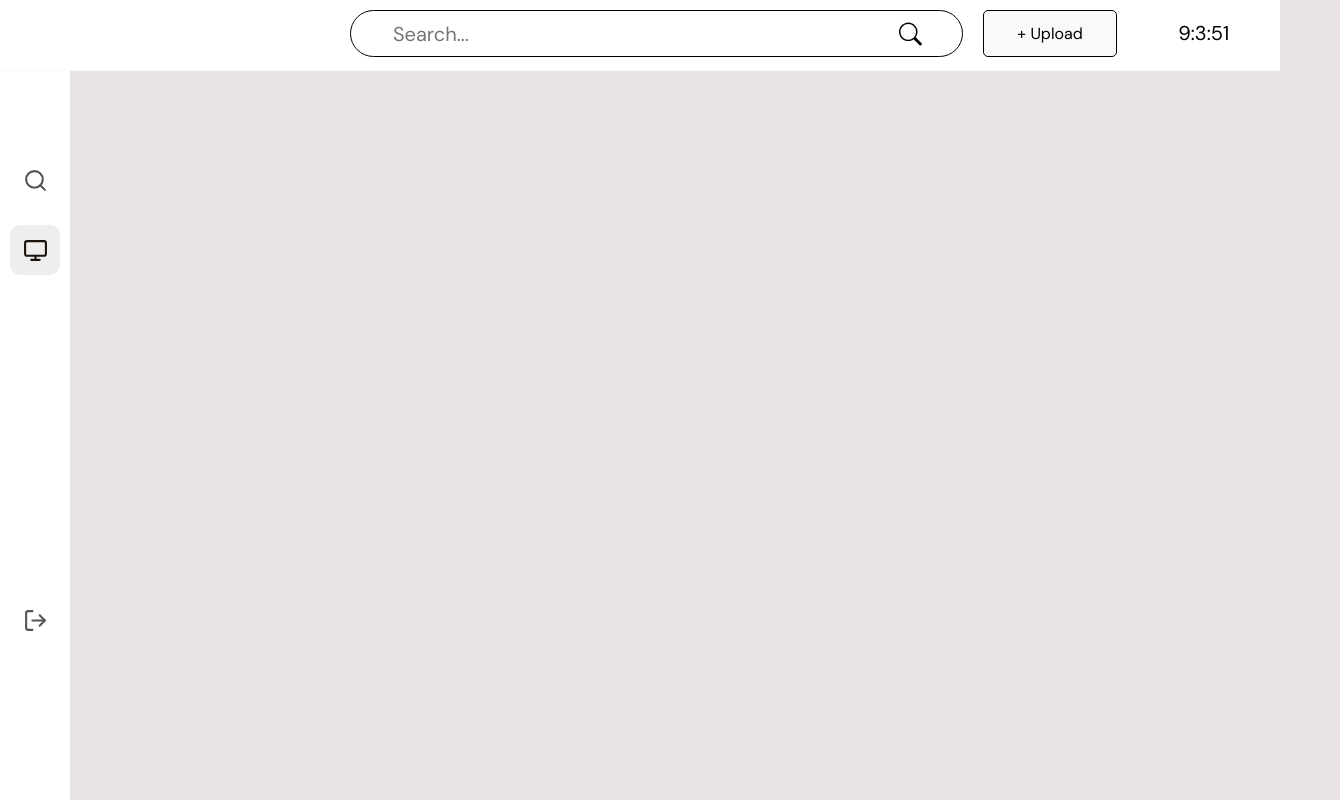
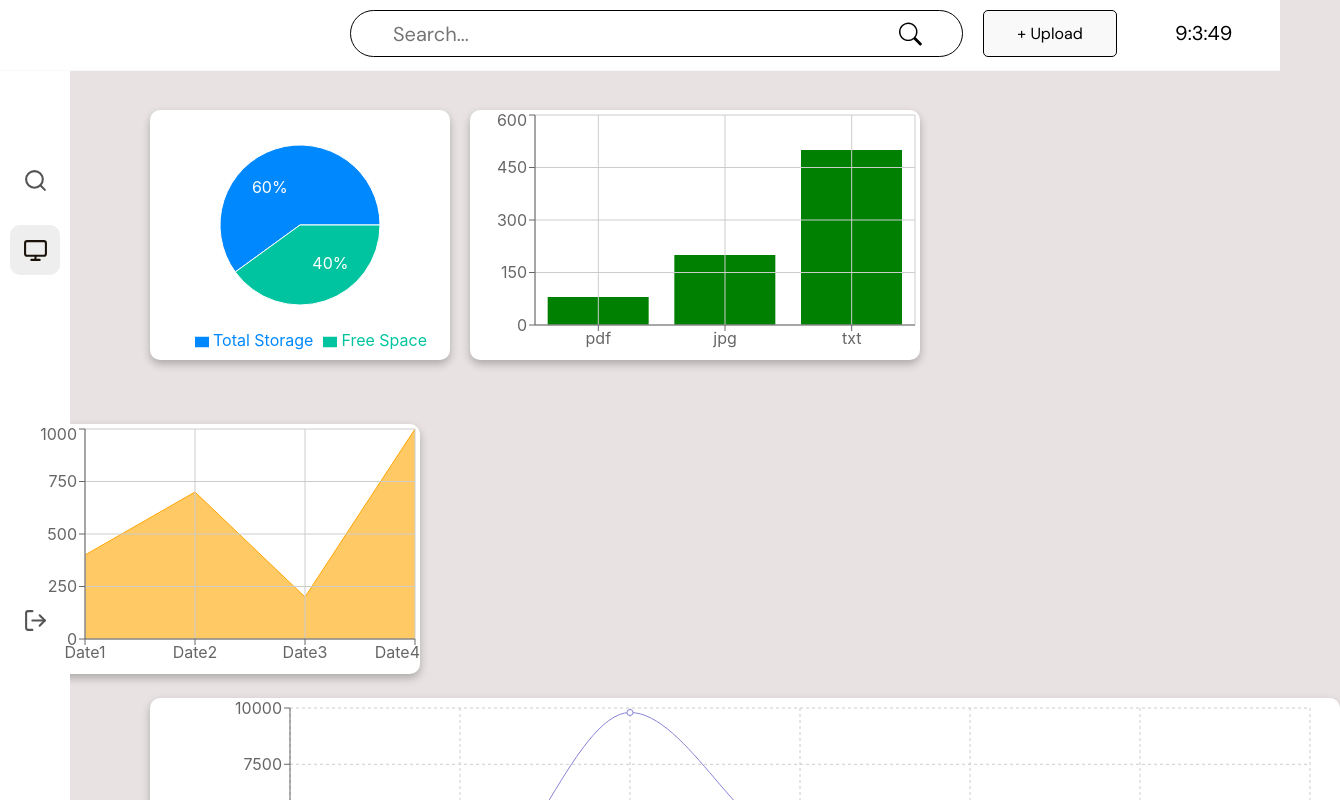
Before and after one commit to Harishcruise/ocr-elastic-frontend, a React (Create React App) app: page /Home in a window 1280 px wide. Shown: the top 800 px of the page, 1340 px wide, since content can reach past the window. Built offline with nearby package versions, Linux system fonts and the light colour scheme.

Commit message:
misa prod

```diff
--- a/package.json
+++ b/package.json
@@ -22,6 +22,8 @@
     "react-router-dom": "^6.8.2",
     "react-scripts": "5.0.1",
     "recharts": "^2.4.3",
+    "redux": "^4.2.1",
+    "redux-thunk": "^2.4.2",
     "styled-components": "^5.3.8",
     "web-vitals": "^2.1.4"
   },
--- a/src/components/Dashboard.js
+++ b/src/components/Dashboard.js
@@ -86,7 +86,7 @@ const renderCustomizedLabel = ({ cx, cy, midAngle, innerRadius, outerRadius, per
 
   return (
     <>
-    <div>
+    <div style={{paddingTop:"50px"}}>
 
   <div className= {Style.wrapper}>
   <div className= {Style.piechart}>
--- a/src/components/Dashboard.module.css
+++ b/src/components/Dashboard.module.css
@@ -8,7 +8,7 @@ h1{
 }
 
 .wrapper > * {
-  margin-top: 30px;
+  margin-top: 60px;
   display:inline-block;
 }
 
--- a/src/components/SideNavBar.js
+++ b/src/components/SideNavBar.js
@@ -32,7 +32,7 @@ function SideNavBar() {
         <FiMonitor size={25} />
     </div>
     </Link>
-   <Link>
+   <Link to='/'>
     <div className={Style.icon} style={{marginTop:"300px"}}>
         <FiLogOut size={25} />
     </div>
--- a/src/pages/HomePage.js
+++ b/src/pages/HomePage.js
@@ -4,7 +4,7 @@ import Dashboard from '../components/Dashboard.js'
 function HomePage() {
   return (
     <>
-    {/* <Dashboard></Dashboard> */}
+    <Dashboard></Dashboard>
     </>
   )
 }
```
